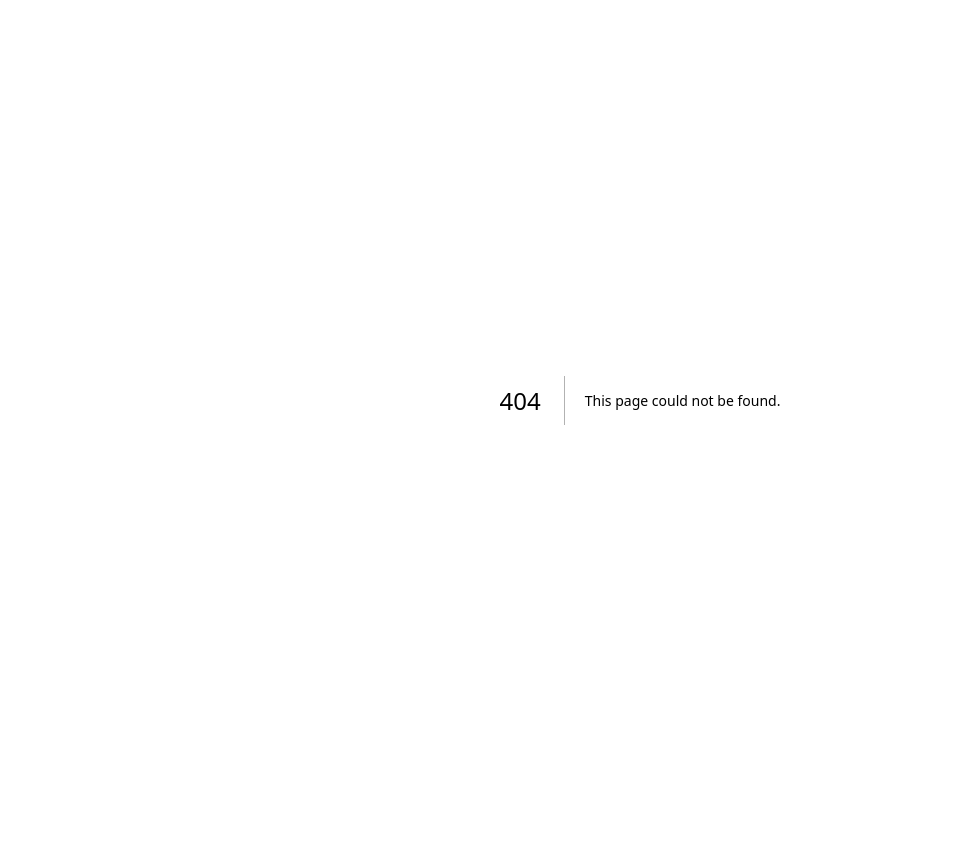
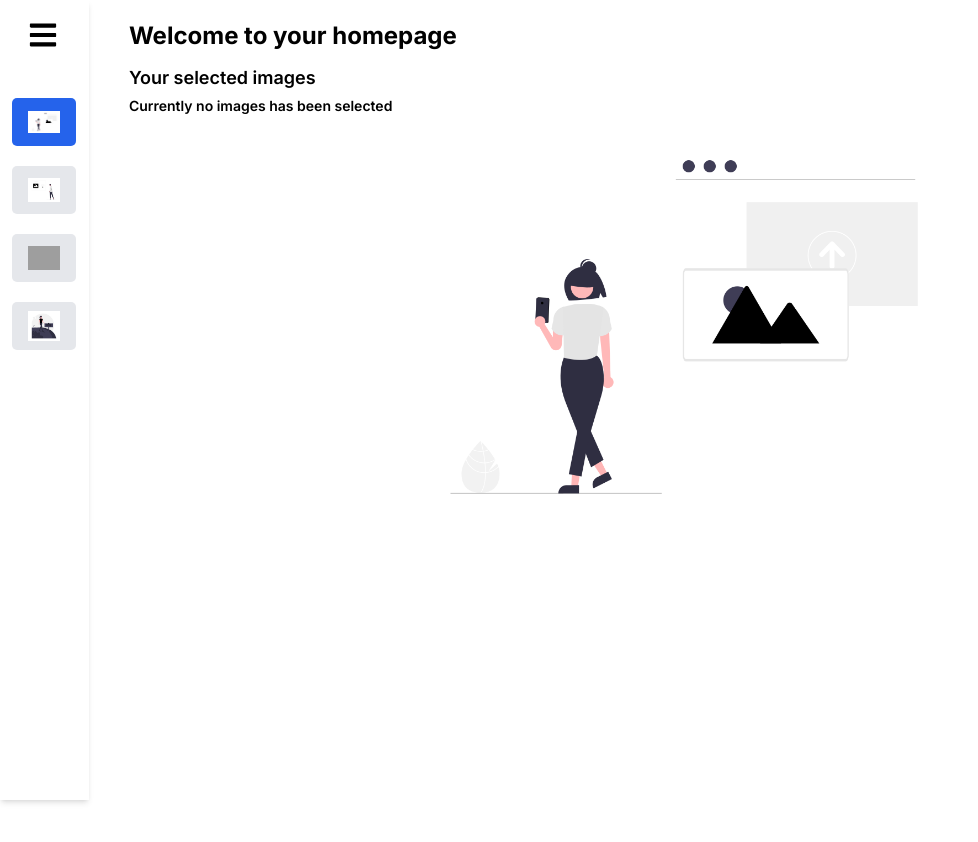
Before and after one commit to Bifrost-Builders/MyndaAlbum-appid, a Next.js app in the folder my-app/: page /secure/home in a window 1280 px wide. Before the commit this address had no page. Shown: the top 842 px of the page, without its empty margins (0-978 px from the left). Before the commit the page ends 800 px from the top, so only its background shows below. Built offline with nearby package versions, Linux system fonts and the light colour scheme; grey boxes are pictures that could not be loaded.

Commit message:
homePage uppsettnig

```diff
--- /dev/null
+++ b/my-app/src/app/components/userUi/imageUi/homePage.tsx
@@ -0,0 +1,61 @@
+import React, { useEffect, useRef, useState } from 'react';
+import ShowImages from './showImages';
+import NoImage from './noImage';
+
+// Data struct for images that are uploaded
+type ImageTransferType = {
+  uuid: string,
+  fileName: string,
+  imageUrl: string,
+  info: any,
+};
+
+function homePage() {
+  const [files, setFiles] = useState<ImageTransferType[]>([]);
+  const ctxProviderRef = useRef(null);
+
+  useEffect(() => {
+    const ctxProvider = ctxProviderRef.current;
+    if (!ctxProvider) return;
+
+    const handleChangeEvent = (event) => {
+      const successfulFiles = event.detail.allEntries.filter(
+        (file) => file.status === 'success',
+      );
+
+      // Map the successful files to your ImageTransferType
+      const formattedFiles = successfulFiles.map((file) => ({
+        uuid: file.uuid,
+        fileName: file.fileInfo.originalFilename,
+        imageUrl: file.cdnUrl,
+        info: null,
+      }));
+
+      setFiles([...formattedFiles]);
+    };
+
+    ctxProvider.addEventListener('change', handleChangeEvent);
+
+    return () => {
+      ctxProvider.removeEventListener('change', handleChangeEvent);
+    };
+  }, [setFiles]);
+
+  return (
+    <section className='relative min-h-screen h-full w-full'>
+      <section className=''>
+        <div className='flex justify-center'>
+          {/* Your upload care components */}
+        </div>
+      </section>
+      <div className="h-full w-full my-3">
+        <h1 className="font-semibold text-lg my-1">Your selected images</h1>
+        {files.length === 0 ?
+          <NoImage />
+          : <ShowImages files={files} />}
+      </div>
+    </section>
+  );
+}
+
+export default homePage;
--- a/my-app/src/app/components/userUi/leftSideNav.tsx
+++ b/my-app/src/app/components/userUi/leftSideNav.tsx
@@ -16,7 +16,7 @@ import undraw_walking_around_25f5 from '@/app/public/undraw_walking_around_25f5.
 const sideBarLinks = [
     {
         imgPath: undraw_sweet_home_dkhr,
-        route: '/secure',
+        route: '/secure/home',
         label: 'Home',
     },
     {
--- /dev/null
+++ b/my-app/src/app/secure/home/page.tsx
@@ -0,0 +1,24 @@
+"use client";
+import LeftSideNav from '../../components/userUi/leftSideNav'
+import HandleImage from "@/app/components/userUi/imageUi/handleImage"
+import blabla from "@/app/components/userUi/imageUi/showImages"
+import Image from "next/image"
+import ShowImages from '@/app/components/userUi/imageUi/showImages'
+import { useEffect, useState } from 'react';
+import Blabla from '@/app/components/userUi/imageUi/homePage'
+
+export default function homePage() {
+    const [files, setFiles] = useState([]);
+
+    // Fetch or define the files array here...
+
+    return (
+        <section className="min-h-screen flex h-full bg-white">
+            <LeftSideNav />
+            <div className='h-full w-full px-10 py-5 flex flex-col justify-center item-center'>
+                <h1 className="text-2xl font-bold">Welcome to your homepage</h1>
+                <Blabla/>
+            </div>
+        </section>
+    );
+}
```
